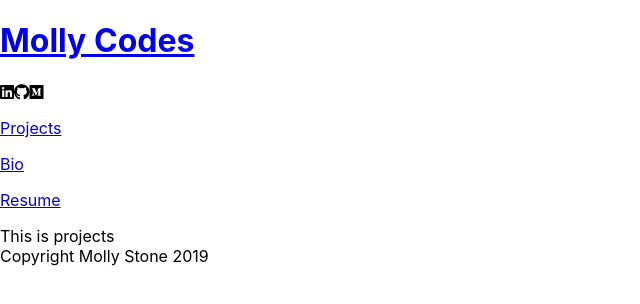
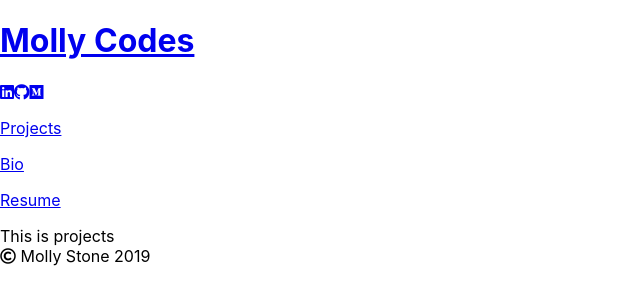
Before and after one commit to mstone89/mstone89.github.io, a React (Create React App) app in the folder molly-stone-portfolio/: page / in a window 1280 px wide. Shown: the top 304 px of the page, without its empty margins (0-640 px from the left). Built offline with nearby package versions, Linux system fonts and the light colour scheme.

Commit message:
Link external sites to icons

```diff
--- a/molly-stone-portfolio/src/components/Sidebar.js
+++ b/molly-stone-portfolio/src/components/Sidebar.js
@@ -15,9 +15,9 @@ class Sidebar extends Component {
                             <h1 className="logo">Molly Codes</h1>
                         </Link>
                         <div className="social-media">
-                            <i class="fab fa-linkedin"></i>
-                            <i class="fab fa-github"></i>
-                            <i class="fab fa-medium"></i>
+                            <a href="https://www.linkedin.com/in/mollycstone/" rel="noopener noreferrer" target="_blank"><i className="fab fa-linkedin"></i></a>
+                            <a href="https://github.com/mstone89/" rel="noopener noreferrer" target="_blank"><i className="fab fa-github"></i></a>
+                            <a href="https://medium.com/@molly.stone89" rel="noopener noreferrer" target="_blank"><i className="fab fa-medium"></i></a>
                         </div>
                         <nav>
                             <Link to="/">
@@ -37,7 +37,7 @@ class Sidebar extends Component {
                         <Route path="/resume/" component={Resume} />
                     </Switch>
                 </Router>
-                <footer>Copyright Molly Stone 2019</footer>
+                <footer><i className="far fa-copyright"></i> Molly Stone 2019</footer>
             </div>
         );
     }
```
